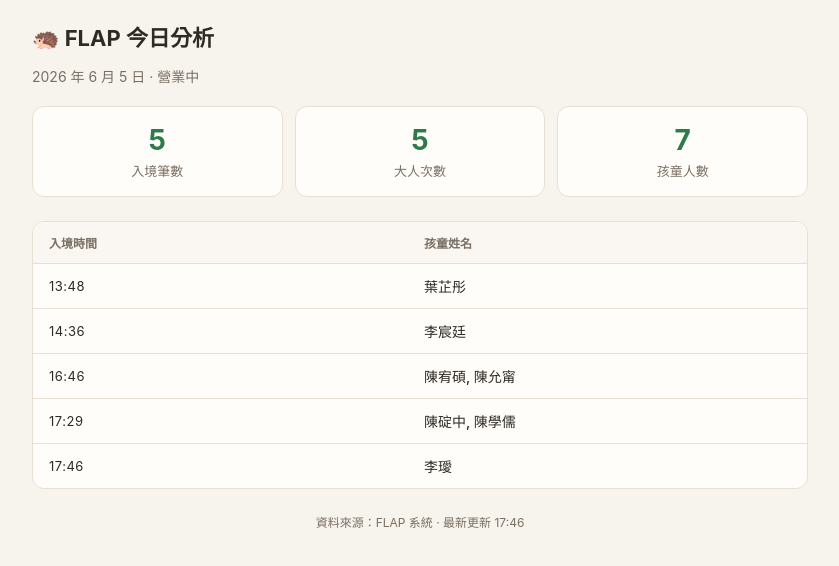
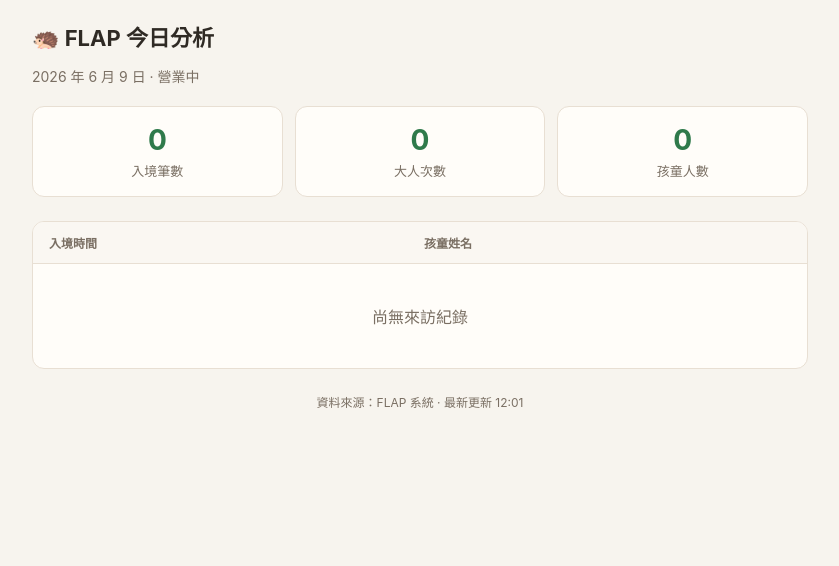
Before and after one commit to tedliu123456-arch/flapark-mobile, a website: page today.html in a window 1280 px wide. Shown: the whole page, without its empty margins (220-1059 px from the left). Drawn offline with Linux system fonts and the light colour scheme.

Commit message:
Update today.html - 2026-06-09 no visits yet

```diff
--- a/today.html
+++ b/today.html
@@ -3,7 +3,7 @@
 <head>
   <meta charset="UTF-8">
   <meta name="viewport" content="width=device-width, initial-scale=1.0">
-  <title>FLAP 今日來訪 — 2026-06-05</title>
+  <title>FLAP 今日來訪 — 2026-06-09</title>
   <style>
     :root{--bg:#f7f4ee;--card:#fffdf9;--text:#2f2a24;--muted:#7a6f63;--line:#e8dfd3;--pri:#2f7a4b;--ok:#2e9f5a}
     *{box-sizing:border-box}
@@ -21,27 +21,24 @@
     .visit-time{font-size:13px;letter-spacing:.5px}
     .visit-kids{font-size:14px;font-weight:500}
     .footer{margin-top:24px;text-align:center;font-size:12px;color:var(--muted)}
+    .empty{text-align:center;padding:40px 20px;color:var(--muted)}
   </style>
 </head>
 <body>
   <h1>🦔 FLAP 今日分析</h1>
-  <p class="date">2026 年 6 月 5 日 · 營業中</p>
+  <p class="date">2026 年 6 月 9 日 · 營業中</p>
 
   <div class="stat">
-    <div class="stat-item"><div class="stat-num">5</div><div class="stat-label">入境筆數</div></div>
-    <div class="stat-item"><div class="stat-num">5</div><div class="stat-label">大人次數</div></div>
-    <div class="stat-item"><div class="stat-num">7</div><div class="stat-label">孩童人數</div></div>
+    <div class="stat-item"><div class="stat-num">0</div><div class="stat-label">入境筆數</div></div>
+    <div class="stat-item"><div class="stat-num">0</div><div class="stat-label">大人次數</div></div>
+    <div class="stat-item"><div class="stat-num">0</div><div class="stat-label">孩童人數</div></div>
   </div>
 
   <div class="list">
     <div class="list-header"><span>入境時間</span><span>孩童姓名</span></div>
-    <div class="visit"><div class="visit-time">13:48</div><div class="visit-kids">葉芷彤</div></div>
-    <div class="visit"><div class="visit-time">14:36</div><div class="visit-kids">李宸廷</div></div>
-    <div class="visit"><div class="visit-time">16:46</div><div class="visit-kids">陳宥碩, 陳允甯</div></div>
-    <div class="visit"><div class="visit-time">17:29</div><div class="visit-kids">陳碇中, 陳學儒</div></div>
-    <div class="visit"><div class="visit-time">17:46</div><div class="visit-kids">李璦</div></div>
+    <div class="empty">尚無來訪紀錄</div>
   </div>
 
-  <p class="footer">資料來源：FLAP 系統 · 最新更新 17:46</p>
+  <p class="footer">資料來源：FLAP 系統 · 最新更新 12:01</p>
 </body>
 </html>
```
